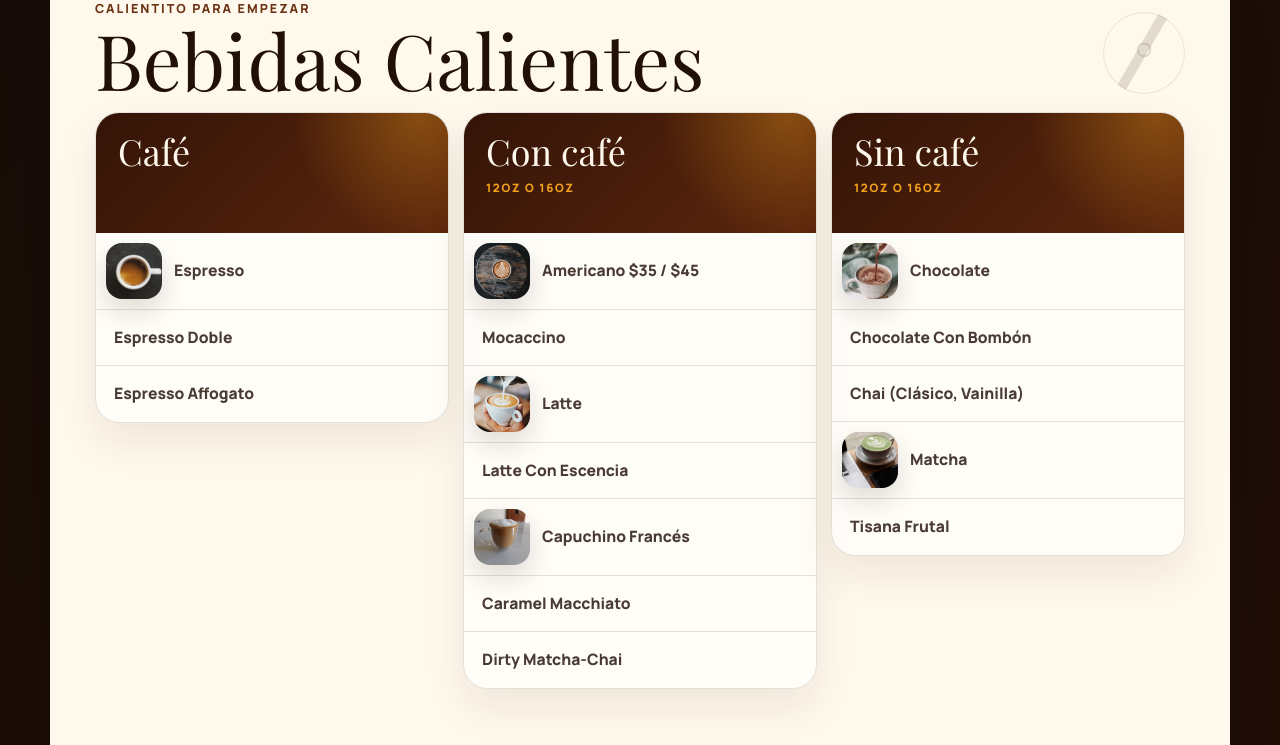
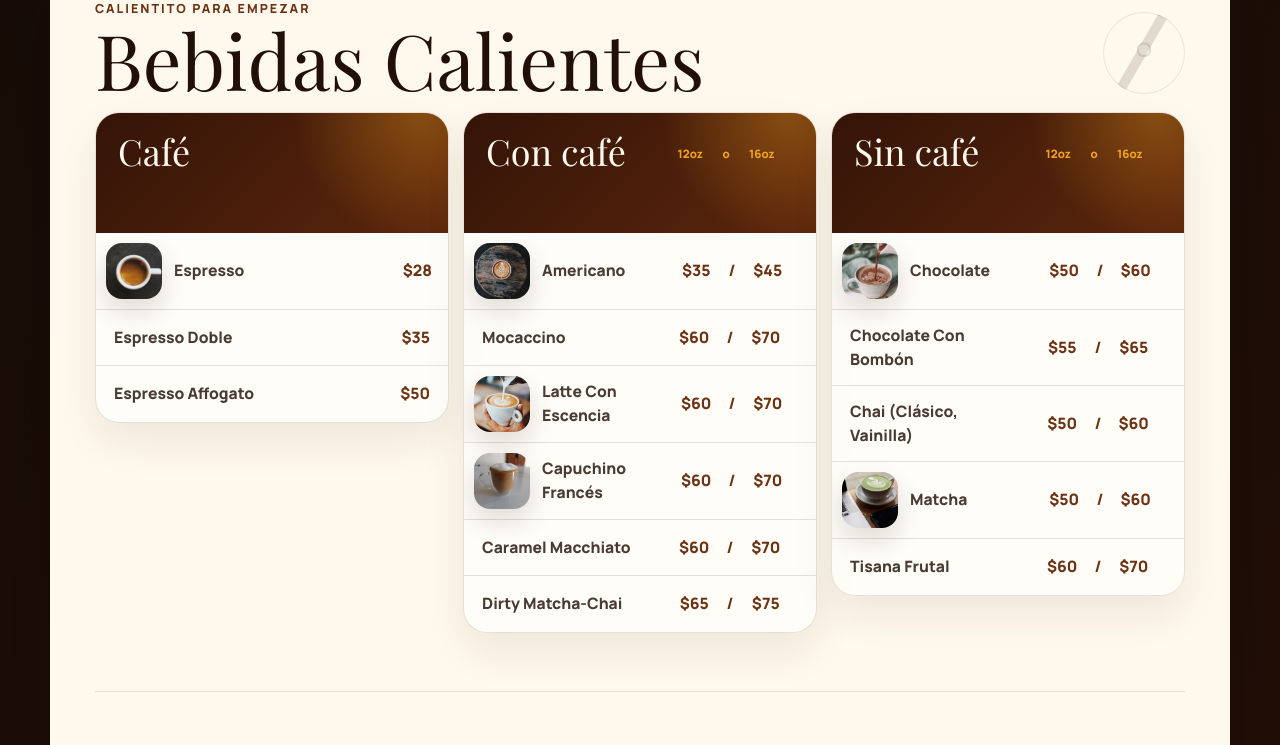
Before and after one commit to joesatriani10/kaliko, a Next.js app: page / in a window 1280 px wide. Shown: the part 818-1563 px from the top of the page. Built offline with nearby package versions, Linux system fonts and the light colour scheme; a web font is replaced by a local one.

Commit message:
Add menu prices and image modal

```diff
--- a/src/app/globals.css
+++ b/src/app/globals.css
@@ -343,9 +343,13 @@ a {
 }
 
 .section-head {
+  align-items: start;
   background:
     radial-gradient(circle at 92% 0%, rgba(244, 162, 28, 0.34), transparent 8rem),
     linear-gradient(135deg, #341407, #5c260d);
+  display: grid;
+  gap: 14px;
+  grid-template-columns: minmax(0, 1fr) auto;
   min-height: 120px;
   padding: 22px;
 }
@@ -369,6 +373,27 @@ a {
   text-transform: uppercase;
 }
 
+.section-head .section-size-label,
+.item-price-pair {
+  display: grid;
+  grid-template-columns: 1fr auto 1fr;
+  text-align: center;
+  width: 136px;
+}
+
+.section-head .section-size-label {
+  justify-self: end;
+  text-transform: none;
+  white-space: nowrap;
+}
+
+.section-head .section-size-label span {
+  display: block;
+  letter-spacing: 0;
+  margin-top: 0;
+  text-transform: none;
+}
+
 .item-list {
   display: grid;
 }
@@ -381,7 +406,7 @@ a {
   font-size: 0.98rem;
   font-weight: 850;
   gap: 12px;
-  grid-template-columns: minmax(0, 1fr);
+  grid-template-columns: minmax(0, 1fr) auto;
   min-height: 56px;
   padding: 14px 18px;
 }
@@ -391,9 +416,20 @@ a {
 }
 
 .menu-item.has-image {
-  grid-template-columns: 56px minmax(0, 1fr);
+  grid-template-columns: 56px minmax(0, 1fr) auto;
   min-height: 76px;
   padding: 10px 16px 10px 10px;
+}
+
+.item-name {
+  min-width: 0;
+}
+
+.item-price {
+  color: var(--coffee-soft);
+  font-weight: 950;
+  justify-self: end;
+  white-space: nowrap;
 }
 
 .item-image {
@@ -401,6 +437,85 @@ a {
   border-radius: 16px;
   box-shadow: 0 12px 26px rgba(33, 16, 8, 0.14);
   width: 56px;
+}
+
+.item-image-button {
+  background: transparent;
+  border: 0;
+  border-radius: 16px;
+  cursor: zoom-in;
+  display: block;
+  height: 56px;
+  padding: 0;
+  width: 56px;
+}
+
+.item-image-button:focus-visible {
+  outline: 3px solid rgba(244, 162, 28, 0.72);
+  outline-offset: 3px;
+}
+
+.image-modal-backdrop {
+  align-items: center;
+  background: rgba(19, 11, 7, 0.72);
+  display: flex;
+  inset: 0;
+  justify-content: center;
+  padding: 22px;
+  position: fixed;
+  z-index: 40;
+}
+
+.image-modal {
+  background: var(--paper);
+  border: 1px solid rgba(255, 248, 236, 0.72);
+  border-radius: 24px;
+  box-shadow: var(--shadow);
+  max-width: min(680px, 100%);
+  padding: 12px;
+  position: relative;
+  width: 100%;
+}
+
+.image-modal-frame {
+  aspect-ratio: 4 / 3;
+  background: var(--coffee);
+  border-radius: 18px;
+  overflow: hidden;
+  position: relative;
+}
+
+.image-modal-photo {
+  object-fit: cover;
+}
+
+.image-modal p {
+  color: var(--ink);
+  font-family: var(--font-display), "Georgia", serif;
+  font-size: 1.4rem;
+  font-weight: 800;
+  line-height: 1;
+  margin: 14px 4px 4px;
+}
+
+.image-modal-close {
+  align-items: center;
+  background: rgba(255, 248, 236, 0.94);
+  border: 1px solid rgba(61, 32, 18, 0.14);
+  border-radius: 999px;
+  color: var(--coffee);
+  cursor: pointer;
+  display: inline-flex;
+  font-size: 1.35rem;
+  font-weight: 900;
+  height: 38px;
+  justify-content: center;
+  line-height: 1;
+  position: absolute;
+  right: 20px;
+  top: 20px;
+  width: 38px;
+  z-index: 1;
 }
 
 .menu-footer {
--- /dev/null
+++ b/src/app/menu-image-modal.tsx
@@ -0,0 +1,66 @@
+"use client";
+
+import Image from "next/image";
+import { useState } from "react";
+import { createPortal } from "react-dom";
+
+type MenuImageModalProps = {
+  name: string;
+  image: string;
+};
+
+export function MenuImageModal({ name, image }: MenuImageModalProps) {
+  const [isOpen, setIsOpen] = useState(false);
+
+  const modal = (
+    <div
+      aria-modal="true"
+      className="image-modal-backdrop"
+      role="dialog"
+      onClick={() => setIsOpen(false)}
+    >
+      <div className="image-modal" onClick={(event) => event.stopPropagation()}>
+        <button
+          aria-label="Cerrar"
+          className="image-modal-close"
+          type="button"
+          onClick={() => setIsOpen(false)}
+        >
+          &times;
+        </button>
+        <div className="image-modal-frame">
+          <Image
+            src={image}
+            alt={name}
+            fill
+            sizes="(max-width: 680px) 88vw, 640px"
+            className="image-modal-photo"
+          />
+        </div>
+        <p>{name}</p>
+      </div>
+    </div>
+  );
+
+  return (
+    <>
+      <button
+        aria-label={`Ver imagen de ${name}`}
+        className="item-image-button"
+        type="button"
+        onClick={() => setIsOpen(true)}
+      >
+        <Image
+          src={image}
+          alt=""
+          width={112}
+          height={112}
+          className="item-image"
+          loading="eager"
+        />
+      </button>
+
+      {isOpen ? createPortal(modal, document.body) : null}
+    </>
+  );
+}
--- a/src/app/page.tsx
+++ b/src/app/page.tsx
@@ -1,5 +1,6 @@
 import Image from "next/image";
 import { BackToTopButton } from "./back-to-top-button";
+import { MenuImageModal } from "./menu-image-modal";
 
 type MenuItem = {
   name: string;
@@ -35,9 +36,9 @@ const menuSections: MenuEntry[] = [
     type: "section",
     title: "Café",
     items: [
-      { name: "Espresso", image: "/menu/espresso.jpg" },
-      { name: "Espresso Doble" },
-      { name: "Espresso Affogato" },
+      { name: "Espresso $28", image: "/menu/espresso.jpg" },
+      { name: "Espresso Doble $35" },
+      { name: "Espresso Affogato $50" },
     ],
   },
   {
@@ -46,12 +47,11 @@ const menuSections: MenuEntry[] = [
     note: "12oz o 16oz",
     items: [
       { name: "Americano $35 / $45", image: "/menu/americano.jpg" },
-      { name: "Mocaccino" },
-      { name: "Latte", image: "/menu/latte.jpg" },
-      { name: "Latte Con Escencia" },
-      { name: "Capuchino Francés", image: "/menu/capuchino.jpeg" },
-      { name: "Caramel Macchiato" },
-      { name: "Dirty Matcha-Chai" },
+      { name: "Mocaccino $60 / $70" },
+      { name: "Latte Con Escencia $60 / $70", image: "/menu/latte.jpg" },
+      { name: "Capuchino Francés $60 / $70", image: "/menu/capuchino.jpeg" },
+      { name: "Caramel Macchiato $60 / $70" },
+      { name: "Dirty Matcha-Chai $65 / $75" },
     ],
   },
   {
@@ -59,11 +59,11 @@ const menuSections: MenuEntry[] = [
     title: "Sin café",
     note: "12oz o 16oz",
     items: [
-      { name: "Chocolate", image: "/menu/chocolate.jpg" },
-      { name: "Chocolate Con Bombón" },
-      { name: "Chai (Clásico, Vainilla)" },
-      { name: "Matcha", image: "/menu/matcha.jpg" },
-      { name: "Tisana Frutal" },
+      { name: "Chocolate $50 / $60", image: "/menu/chocolate.jpg" },
+      { name: "Chocolate Con Bombón $55 / $65" },
+      { name: "Chai (Clásico, Vainilla) $50 / $60" },
+      { name: "Matcha $50 / $60", image: "/menu/matcha.jpg" },
+      { name: "Tisana Frutal $60 / $70" },
     ],
   },
   {
@@ -77,10 +77,11 @@ const menuSections: MenuEntry[] = [
     note: "12oz o 16oz",
     items: [
       { name: "Americano $40 / $50", image: "/menu/iced-americano.jpg" },
-      { name: "Iced Latte", image: "/menu/iced-latte-real.jpeg" },
-      { name: "Dirty Chai / Matcha" },
-      { name: "Cappuccino" },
-      { name: "Caramel Macchiato" },
+      { name: "Mocaccino $65 / $75" },
+      { name: "Iced Latte $60 / $70", image: "/menu/iced-latte-real.jpeg" },
+      { name: "Dirty Chai / Matcha $70 / $80" },
+      { name: "Cappuccino $60 / $70" },
+      { name: "Caramel Macchiato $65 / $75" },
     ],
   },
   {
@@ -88,20 +89,20 @@ const menuSections: MenuEntry[] = [
     title: "Sin café",
     note: "12oz o 16oz",
     items: [
-      { name: "Chocolate" },
-      { name: "Matcha" },
-      { name: "Matcha Strawberry", image: "/menu/matcha-strawberry.jpeg" },
-      { name: "Matcha Ceremonial" },
-      { name: "Chai" },
-      { name: "Soda Italiana", image: "/menu/soda-italiana.jpg" },
+      { name: "Chocolate $60 / $70" },
+      { name: "Matcha $60 / $70" },
+      { name: "Matcha Strawberry $70 / $80", image: "/menu/matcha-strawberry.jpeg" },
+      { name: "Matcha Ceremonial $70 / $80" },
+      { name: "Chai $60 / $70" },
+      { name: "Soda Italiana $40 / $50", image: "/menu/soda-italiana.jpg" },
     ],
   },
   {
     type: "section",
     title: "Mixología y Cocteleria",
     items: [
-      { name: "Carajillo", image: "/menu/carajillo.jpg" },
-      { name: "Coco Spice Americano" },
+      { name: "Carajillo $70", image: "/menu/carajillo.jpg" },
+      { name: "Coco Spice Americano $70" },
     ],
   },
   {
@@ -114,18 +115,19 @@ const menuSections: MenuEntry[] = [
     title: "Sin café",
     note: "12oz o 16oz",
     items: [
-      { name: "Tiramisú", image: "/menu/tiramisu.jpg" },
-      { name: "Matcha", image: "/menu/frappe-matcha.jpeg" },
-      { name: "Chai" },
-      { name: "Choco-Avellana" },
-      { name: "Taro" },
-      { name: "Fresas Con Crema", image: "/menu/fresas.jpg" },
-      { name: "Tizana Frappé", image: "/menu/tizana-frappe-thumb.jpeg" },
-      { name: "Mazapan", image: "/menu/mazapan-real.jpg" },
-      { name: "Flan", image: "/menu/flan-real.jpg" },
-      { name: "Cookies & Cream" },
-      { name: "Cajeta" },
-      { name: "Oreo" },
+      { name: "Tiramisú $60 / $70", image: "/menu/tiramisu.jpg" },
+      { name: "Matcha $60 / $70", image: "/menu/frappe-matcha.jpeg" },
+      { name: "Chai $60 / $70" },
+      { name: "Choco-Avellana $60 / $70" },
+      { name: "Chocomenta $60 / $70" },
+      { name: "Taro $60 / $70" },
+      { name: "Fresas Con Crema $60 / $70", image: "/menu/fresas.jpg" },
+      { name: "Tizana Frappé $60 / $70", image: "/menu/tizana-frappe-thumb.jpeg" },
+      { name: "Mazapan $60 / $70", image: "/menu/mazapan-real.jpg" },
+      { name: "Flan $60 / $70", image: "/menu/flan-real.jpg" },
+      { name: "Cookies & Cream $60 / $70" },
+      { name: "Cajeta $60 / $70" },
+      { name: "Caramelo $60 / $70" },
     ],
   },
   {
@@ -133,9 +135,9 @@ const menuSections: MenuEntry[] = [
     title: "Con café",
     note: "12oz o 16oz",
     items: [
-      { name: "Café", image: "/menu/cafe.jpg" },
-      { name: "Moka" },
-      { name: "Cappuccino" },
+      { name: "Café $60 / $70", image: "/menu/cafe.jpg" },
+      { name: "Moka $60 / $70" },
+      { name: "Cappuccino $60 / $70" },
     ],
   },
   {
@@ -148,10 +150,10 @@ const menuSections: MenuEntry[] = [
     title: "Sabores",
     note: "12oz o 16oz",
     items: [
-      { name: "Zarzamora", image: "/menu/zarzamora-real.webp" },
-      { name: "Frutos Rojos", image: "/menu/frutos-rojos.jpg" },
-      { name: "Fruta Del Dragón", image: "/menu/fruta-del-dragon-real.jpg" },
-      { name: "Maracuyá", image: "/menu/maracuya-real.webp" },
+      { name: "Zarzamora $50 / $60", image: "/menu/zarzamora-real.webp" },
+      { name: "Frutos Rojos $50 / $60", image: "/menu/frutos-rojos.jpg" },
+      { name: "Fruta Del Dragón $50 / $60", image: "/menu/fruta-del-dragon-real.jpg" },
+      { name: "Maracuyá $50 / $60", image: "/menu/maracuya-real.webp" },
     ],
   },
   {
@@ -164,22 +166,21 @@ const menuSections: MenuEntry[] = [
     title: "Sabores",
     note: "12oz o 16oz",
     items: [
-      { name: "Sandia", image: "/menu/sandia-real.jpeg" },
-      { name: "Mango", image: "/menu/mango.jpg" },
-      { name: "Tamarindo", image: "/menu/tamarindo-real.webp" },
-      { name: "Maracuyá", image: "/menu/maracuya-real.webp" },
-      { name: "Frutos Tropicales", image: "/menu/frutos-tropicales-real.jpg" },
+      { name: "Sandia $50 / $60", image: "/menu/sandia-real.jpeg" },
+      { name: "Mango $50 / $60", image: "/menu/mango.jpg" },
+      { name: "Tamarindo $50 / $60", image: "/menu/tamarindo-real.webp" },
+      { name: "Maracuyá $50 / $60", image: "/menu/maracuya-real.webp" },
+      { name: "Frutos Tropicales $50 / $60", image: "/menu/frutos-tropicales-real.jpg" },
     ],
   },
   {
     type: "section",
     title: "Extras",
-    note: "12oz o 16oz",
     items: [
-      { name: "Crema Batida" },
-      { name: "Shot De Escencia" },
-      { name: "Shot De Espresso" },
-      { name: "Perlas Explosivas" },
+      { name: "Crema Batida $10" },
+      { name: "Shot De Escencia $10" },
+      { name: "Shot De Espresso $10" },
+      { name: "Perlas Explosivas $10" },
     ],
   },
 ];
@@ -215,6 +216,21 @@ const slugify = (value: string) =>
     .toLowerCase()
     .replace(/[^a-z0-9]+/g, "-")
     .replace(/(^-|-$)/g, "");
+
+const splitMenuItem = (name: string) => {
+  const match = name.match(/^(.*?)(\s+\$\d+(?:\s\/\s\$\d+)?)$/);
+
+  return {
+    displayName: match ? match[1] : name,
+    price: match ? match[2].trim() : undefined,
+  };
+};
+
+const splitPrice = (price: string) => {
+  const [smallPrice, largePrice] = price.split(" / ");
+
+  return { smallPrice, largePrice };
+};
 
 export default function Home() {
   return (
@@ -279,28 +295,43 @@ export default function Home() {
                 <article className="menu-section" key={`${group.title}-${section.title}`}>
                   <div className="section-head">
                     <h3>{section.title}</h3>
-                    {section.note ? <span>{section.note}</span> : null}
+                    {section.note ? (
+                      <span className="section-size-label">
+                        <span>12oz</span>
+                        <span>o</span>
+                        <span>16oz</span>
+                      </span>
+                    ) : null}
                   </div>
 
                   <div className="item-list">
-                    {section.items.map((item) => (
+                    {section.items.map((item) => {
+                      const { displayName, price } = splitMenuItem(item.name);
+                      const priceParts = price ? splitPrice(price) : undefined;
+
+                      return (
                         <div
                           className={item.image ? "menu-item has-image" : "menu-item"}
                           key={`${section.title}-${item.name}`}
                         >
                           {item.image ? (
-                          <Image
-                            src={item.image}
-                            alt=""
-                            width={112}
-                            height={112}
-                            className="item-image"
-                            loading="eager"
-                          />
+                            <MenuImageModal image={item.image} name={displayName} />
                           ) : null}
-                        <span>{item.name}</span>
+                          <span className="item-name">{displayName}</span>
+                          {priceParts ? (
+                            <span className={priceParts.largePrice ? "item-price item-price-pair" : "item-price"}>
+                              <span>{priceParts.smallPrice}</span>
+                              {priceParts.largePrice ? (
+                                <>
+                                  <span>/</span>
+                                  <span>{priceParts.largePrice}</span>
+                                </>
+                              ) : null}
+                            </span>
+                          ) : null}
                         </div>
-                    ))}
+                      );
+                    })}
                   </div>
                 </article>
               ))}
```
Lines whose indentation alone changed are shown as unchanged.
